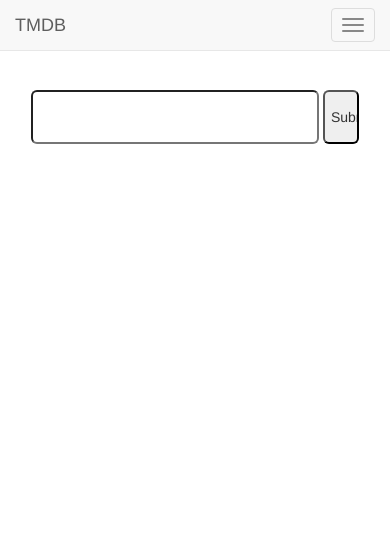
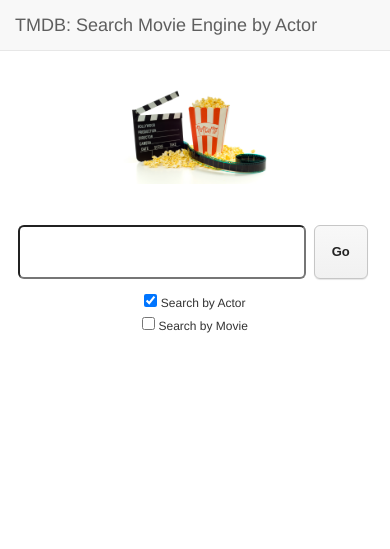
Before and after one commit to carlosmariogonz/movies_review, a PHP site: page / in a window 390 px wide. Shown: the top 549 px of the page. Run offline with PHP 8.4, Linux system fonts and the light colour scheme; data that the repository does not hold is empty; some libraries are stand-ins or nearby versions.

Commit message:
Changes and fixes (Mobile Support)

```diff
--- a/views/index.php
+++ b/views/index.php
@@ -1,8 +1,13 @@
 <?php
+    // Desactivar toda notificación de error
+    error_reporting(0);
+
     $apikey = "c94778cf35d2430c0af1511ee281efad";
     $byactor = array_key_exists('byactor', $_GET) ? $_GET['byactor'] : null;
     $personid = array_key_exists('personid', $_GET) ? $_GET['personid'] : null;
     $movieid = array_key_exists('movieid', $_GET) ? $_GET['movieid'] : null;
+    $actorflag = array_key_exists('actor', $_GET) ? $_GET['actor'] : null;
+    $movieflag = array_key_exists('movie', $_GET) ? $_GET['movie'] : null;
 ?>
 <!DOCTYPE html>
 <html lang="en">
@@ -11,10 +16,51 @@
         <meta http-equiv="X-UA-Compatible" content="IE=edge">
         <meta name="viewport" content="width=device-width, initial-scale=1">
 
+        <script>
+            function goBack() {
+                window.history.back()
+            }
+        </script>
+
         <style type="text/css">
+
+    .navbar-toggle{
+        display:none;
+    }
+
+    .navbar-default {
+        background-color: #f8f8f8;
+        border-color: #e7e7e7;
+    }
+
+        button#goback {
+            height: 40px !important;
+            width: 100px !important;
+            border-radius: 6px;
+            cursor: default;
+            font-family: arial,sans-serif;
+            font-size: 13px;
+            font-weight: bold;
+            margin: 11px 4px;
+            min-width: 54px;
+            padding: 0 16px;
+            text-align: center;
+            border: 1px solid #c6c6c6;
+            box-shadow: 0 1px 1px rgba(0,0,0,0.1);
+            color: #222;
+            background-color: #f8f8f8;
+            background-image: -webkit-linear-gradient(top,#f8f8f8,#f1f1f1);
+
+            }
+
+            .panel-body-list {
+               width: 50%;
+                float: left;
+            }
             #mov_poster{
                 float: left;
                 padding-right: 30px;
+        padding-bottom: 20px;
             }
             form#searchbox {
                 text-align: center;
@@ -25,11 +71,27 @@
                 width: 80%;
                 height: 54px;
                 border-radius: 6px;
+                padding-left: 10px;
             }
             input.submit-button {
                 height: 54px;
                 width: 10%;
                 border-radius: 6px;
+               border-radius: 6px;
+                cursor: default;
+                font-family: arial,sans-serif;
+                font-size: 13px;
+                font-weight: bold;
+                margin: 11px 4px;
+                min-width: 54px;
+                padding: 0 16px;
+                text-align: center;
+                border: 1px solid #c6c6c6;
+                box-shadow: 0 1px 1px rgba(0,0,0,0.1);
+                color: #222;
+                background-color: #f8f8f8;
+                background-image: -webkit-linear-gradient(top,#f8f8f8,#f1f1f1);
+
             }
             #serchbox{
                 text-align: center;
@@ -38,6 +100,7 @@
 
             body {
                 background-color: #B1B1B1;
+        font-size:12px !important;
             }
 
             #main-container {
@@ -54,6 +117,8 @@
             table {
                 font-family: arial, sans-serif;
                 border-collapse: collapse;
+                width: 100%;
+                float: left;
             }
 
             td {
@@ -73,6 +138,25 @@
                 background-color: #dddddd;
             }
 
+        div#trailer {
+            float: left;
+        width: 40px;
+            padding-left: 0px;
+            padding-top: 0px;
+        }
+
+            #logo_img {
+                vertical-align: middle;
+                width: 40%;
+                height: 40%;
+                text-align: center;
+            }
+
+            div#logo {
+                align-items: center;
+                text-align: center;
+            padding-top: 8%;
+            }
         </style>
 
         <title>TMDB</title>
@@ -97,7 +181,7 @@
                         <span class="icon-bar"></span>
                         <span class="icon-bar"></span>
                     </button>
-                    <a class="navbar-brand" href="#">TMDB</a>
+                    <a class="navbar-brand" href="#">TMDB: Search Movie Engine by Actor</a>
                 </div>
 
                 <div id="navbar" class="navbar-collapse collapse">
@@ -109,9 +193,16 @@
             <!-- Container -->
 
             <div id="main-container" class="container">
+                <div id="logo">
+                    <a href="index.php"><img id="logo_img" src="./images/logo.jpg"></a>
+                 </div>
                    <form action="index.php" id="searchbox"  method="GET">
                         <input name='byactor' class='border-radius: 6px;' id='byactor' />
-                        <input class="submit-button" type="submit" value="Submit" />
+                        <input class="submit-button" type="submit" value="Go" />
+                        <div id='options'>
+                            <input type="checkbox" name="actor" value="1" checked /> Search by Actor<br>
+                            <input type="checkbox" name="movie" value="1"n/> Search by Movie<br>
+                         </div>
                    </form>
 
             <?php
```
Also changed, not shown: views/movies/searchMovieInfo.php (+5 -4 lines).
